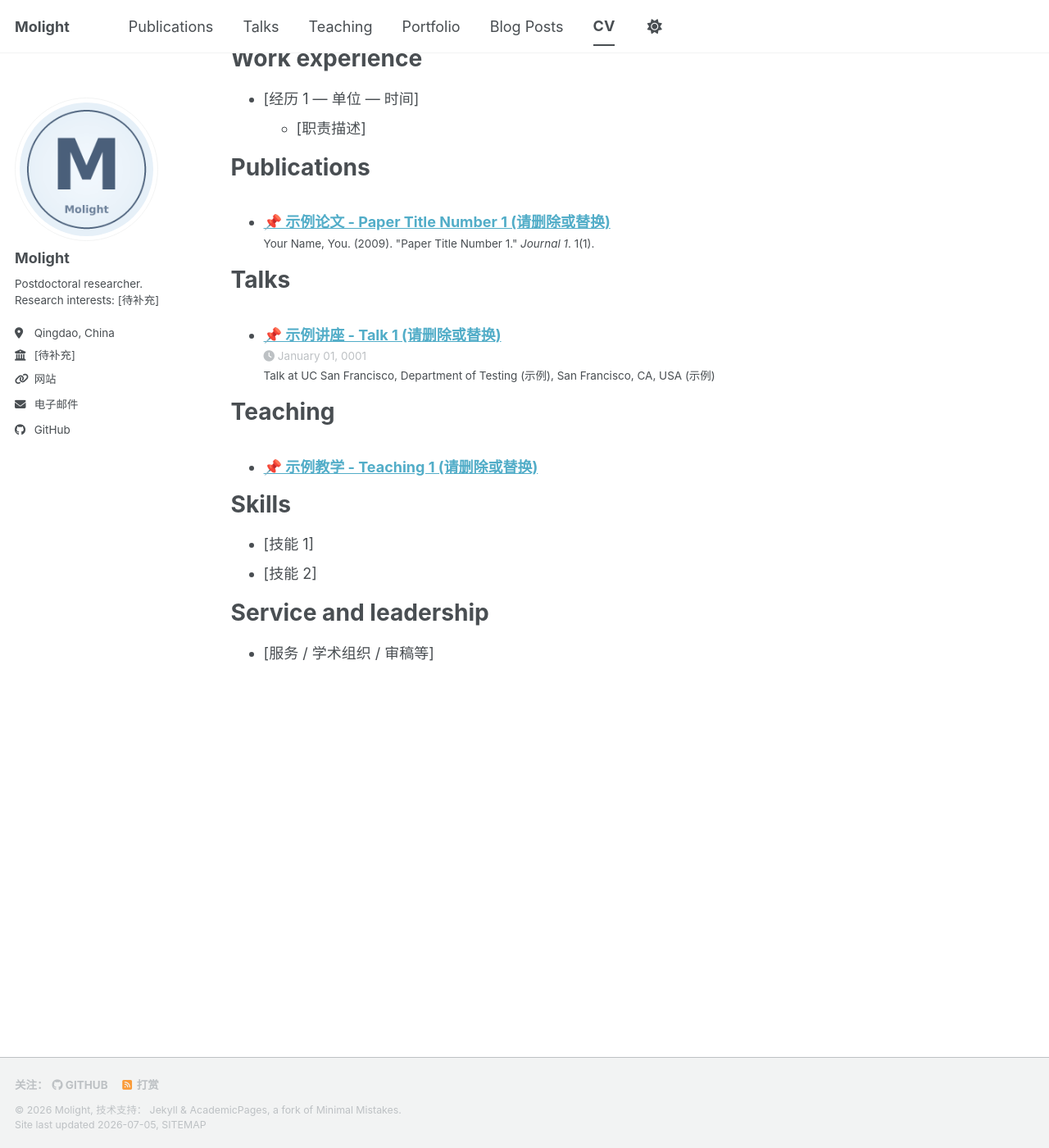
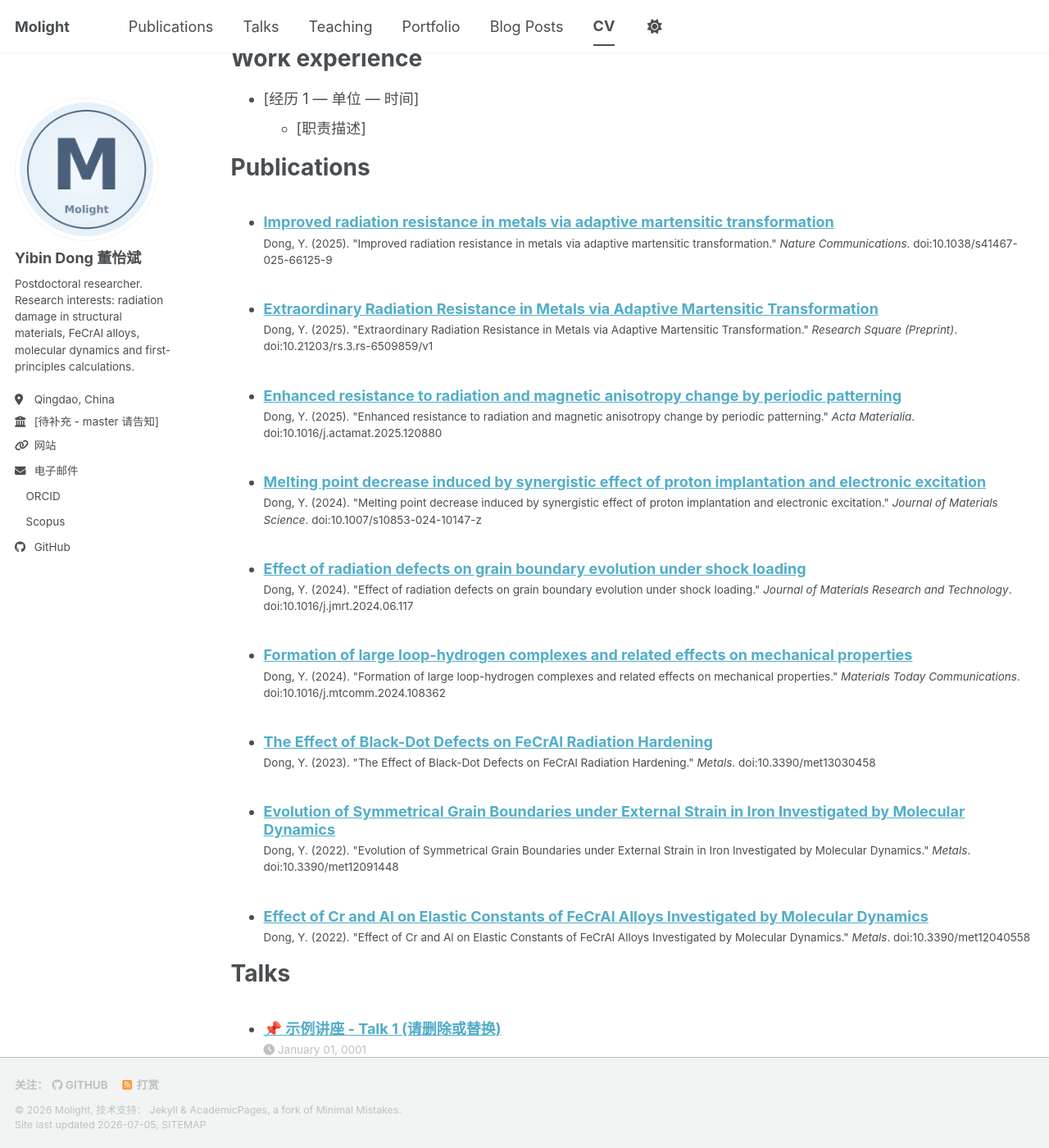
Before and after one commit to Molight/Molight.github.io, a Jekyll site: the page built from _pages/cv.md, in a window 1280 px wide and 1400 px high, scrolled down 306 px. Shown: the whole window at 82% size. Built offline with Jekyll 4.4.1, drawn with Linux system fonts in a browser that asks for light colours; a style sheet for code colours, icons or effects is not loaded.

Commit message:
👤 Fill basic author info from ORCID
- _config.yml: author.name = 'Yibin Dong 董怡斌'; bio (FeCrAl 合金/分子动力学研究方向 draft); orcid + scopus link
- _pages/about.md: 中英双语主页（董怡斌 / Yibin Dong / 研究方向 / ORCID 联系方式）
- _data/cv.json: profiles 加 ORCID + Scopus + SciProfiles
- _publications/: 从 ORCID 自动生成 9 篇论文 markdown (2022-2025，按时间倒序)
  - 2025 Nature Comm: Improved radiation resistance in metals via adaptive martensitic transformation
  - 2025 Research Square preprint: Extraordinary Radiation Resistance in Metals
  - 2025 Acta Materialia: Enhanced resistance to radiation and magnetic anisotropy change
  - 2024 J Mater Sci: Melting point decrease induced by proton implantation
  - 2024 J Mater Res Tech: Effect of radiation defects on grain boundary evolution
  - 2024 Mater Today Commun: Formation of large loop-hydrogen complexes
  - 2023 Metals: The Effect of Black-Dot Defects on FeCrAl Radiation Hardening
  - 2022 Metals: Evolution of Symmetrical Grain Boundaries under External Strain in Iron
  - 2022 Metals: Effect of Cr and Al on Elastic Constants of FeCrAl Alloys
- 删除示例论文文件

仍待 master 补充：employer / email / education

```diff
--- a/_config.yml
+++ b/_config.yml
@@ -24,13 +24,13 @@ repository               : "Molight/Molight.github.io"
 author:
   # Biographic information
   avatar           : "profile.png"
-  name             : "Molight"
+  name             : "Yibin Dong 董怡斌"
   pronouns         : # example: "she/her"
-  bio              : "Postdoctoral researcher. Research interests: [待补充]"
+  bio              : "Postdoctoral researcher. Research interests: radiation damage in structural materials, FeCrAl alloys, molecular dynamics and first-principles calculations."
   location         : "Qingdao, China"
-  employer         : "[待补充]"
+  employer         : "[待补充 - master 请告知]"
   uri              : https://Molight.github.io
-  email            : "[待补充]"
+  email            : "[待补充 - master 请告知]"
 
   # Academic websites
   academia         : # URL
@@ -38,12 +38,12 @@ author:
   googlescholar    : # URL
   inspire-hep      : # URL
   impactstory      : # URL
-  orcid            : # URL
+  orcid            : "https://orcid.org/0000-0003-3933-5783"
   semantic         : # URL
   ssrn             : # URL
   pubmed           : # URL
   researchgate     : # URL
-  scopus           : # URL
+  scopus           : "http://www.scopus.com/inward/authorDetails.url?authorID=57552229300"
   zotero           : # URL
 
 
--- a/_publications/0001-01-01-example-paper.md
+++ /dev/null
@@ -1,14 +0,0 @@
----
-title: "📌 示例论文 - Paper Title Number 1 (请删除或替换)"
-collection: publications
-category: manuscripts
-permalink: /publication/0001-01-01-example-paper
-excerpt: '📌 这是一个模板示例，请删除此文件或按此格式新增真实论文。This is a template example.'
-date: 0001-01-01
-venue: 'Journal 1 (示例)'
-slidesurl: 'https://academicpages.github.io/files/slides1.pdf'
-paperurl: 'https://academicpages.github.io/files/paper1.pdf'
-bibtexurl: 'https://academicpages.github.io/files/bibtex1.bib'
-citation: 'Your Name, You. (2009). &quot;Paper Title Number 1.&quot; <i>Journal 1</i>. 1(1).'
----
-The contents above will be part of a list of publications, if the user clicks the link for the publication than the contents of section will be rendered as a full page, allowing you to provide more information about the paper for the reader. When publications are displayed as a single page, the contents of the above "citation" field will automatically be included below this section in a smaller font.
--- /dev/null
+++ b/_publications/2022-04-01-cr-al-elastic-constants-fecral.md
@@ -0,0 +1,17 @@
+---
+title: "Effect of Cr and Al on Elastic Constants of FeCrAl Alloys Investigated by Molecular Dynamics"
+collection: publications
+category: manuscripts
+permalink: /publication/2022-04-01-cr-al-elastic-constants-fecral
+excerpt: '📌 Metals (2022)'
+date: 2022-04-01
+venue: 'Metals'
+paperurl: 'https://doi.org/10.3390/met12040558'
+citation: 'Dong, Y. (2022). "Effect of Cr and Al on Elastic Constants of FeCrAl Alloys Investigated by Molecular Dynamics." <i>Metals</i>. doi:10.3390/met12040558'
+---
+
+## Abstract
+
+This paper is part of Yibin Dong's research on radiation damage in metals and FeCrAl alloys. See the [full paper](https://doi.org/10.3390/met12040558) at Metals.
+
+**DOI**: [10.3390/met12040558](https://doi.org/10.3390/met12040558)
--- /dev/null
+++ b/_publications/2022-09-01-grain-boundaries-strain-iron-md.md
@@ -0,0 +1,17 @@
+---
+title: "Evolution of Symmetrical Grain Boundaries under External Strain in Iron Investigated by Molecular Dynamics"
+collection: publications
+category: manuscripts
+permalink: /publication/2022-09-01-grain-boundaries-strain-iron-md
+excerpt: '📌 Metals (2022)'
+date: 2022-09-01
+venue: 'Metals'
+paperurl: 'https://doi.org/10.3390/met12091448'
+citation: 'Dong, Y. (2022). "Evolution of Symmetrical Grain Boundaries under External Strain in Iron Investigated by Molecular Dynamics." <i>Metals</i>. doi:10.3390/met12091448'
+---
+
+## Abstract
+
+This paper is part of Yibin Dong's research on radiation damage in metals and FeCrAl alloys. See the [full paper](https://doi.org/10.3390/met12091448) at Metals.
+
+**DOI**: [10.3390/met12091448](https://doi.org/10.3390/met12091448)
--- /dev/null
+++ b/_publications/2023-03-01-black-dot-defects-fecral-radiation-hardening.md
@@ -0,0 +1,17 @@
+---
+title: "The Effect of Black-Dot Defects on FeCrAl Radiation Hardening"
+collection: publications
+category: manuscripts
+permalink: /publication/2023-03-01-black-dot-defects-fecral-radiation-hardening
+excerpt: '📌 Metals (2023)'
+date: 2023-03-01
+venue: 'Metals'
+paperurl: 'https://doi.org/10.3390/met13030458'
+citation: 'Dong, Y. (2023). "The Effect of Black-Dot Defects on FeCrAl Radiation Hardening." <i>Metals</i>. doi:10.3390/met13030458'
+---
+
+## Abstract
+
+This paper is part of Yibin Dong's research on radiation damage in metals and FeCrAl alloys. See the [full paper](https://doi.org/10.3390/met13030458) at Metals.
+
+**DOI**: [10.3390/met13030458](https://doi.org/10.3390/met13030458)
--- /dev/null
+++ b/_publications/2024-03-01-large-loop-hydrogen-complexes.md
@@ -0,0 +1,17 @@
+---
+title: "Formation of large loop-hydrogen complexes and related effects on mechanical properties"
+collection: publications
+category: manuscripts
+permalink: /publication/2024-03-01-large-loop-hydrogen-complexes
+excerpt: '📌 Materials Today Communications (2024)'
+date: 2024-03-01
+venue: 'Materials Today Communications'
+paperurl: 'https://doi.org/10.1016/j.mtcomm.2024.108362'
+citation: 'Dong, Y. (2024). "Formation of large loop-hydrogen complexes and related effects on mechanical properties." <i>Materials Today Communications</i>. doi:10.1016/j.mtcomm.2024.108362'
+---
+
+## Abstract
+
+This paper is part of Yibin Dong's research on radiation damage in metals and FeCrAl alloys. See the [full paper](https://doi.org/10.1016/j.mtcomm.2024.108362) at Materials Today Communications.
+
+**DOI**: [10.1016/j.mtcomm.2024.108362](https://doi.org/10.1016/j.mtcomm.2024.108362)
--- /dev/null
+++ b/_publications/2024-07-01-radiation-defects-grain-boundary-shock.md
@@ -0,0 +1,17 @@
+---
+title: "Effect of radiation defects on grain boundary evolution under shock loading"
+collection: publications
+category: manuscripts
+permalink: /publication/2024-07-01-radiation-defects-grain-boundary-shock
+excerpt: '📌 Journal of Materials Research and Technology (2024)'
+date: 2024-07-01
+venue: 'Journal of Materials Research and Technology'
+paperurl: 'https://doi.org/10.1016/j.jmrt.2024.06.117'
+citation: 'Dong, Y. (2024). "Effect of radiation defects on grain boundary evolution under shock loading." <i>Journal of Materials Research and Technology</i>. doi:10.1016/j.jmrt.2024.06.117'
+---
+
+## Abstract
+
+This paper is part of Yibin Dong's research on radiation damage in metals and FeCrAl alloys. See the [full paper](https://doi.org/10.1016/j.jmrt.2024.06.117) at Journal of Materials Research and Technology.
+
+**DOI**: [10.1016/j.jmrt.2024.06.117](https://doi.org/10.1016/j.jmrt.2024.06.117)
--- /dev/null
+++ b/_publications/2024-10-01-melting-point-decrease-proton-implantation.md
@@ -0,0 +1,17 @@
+---
+title: "Melting point decrease induced by synergistic effect of proton implantation and electronic excitation"
+collection: publications
+category: manuscripts
+permalink: /publication/2024-10-01-melting-point-decrease-proton-implantation
+excerpt: '📌 Journal of Materials Science (2024)'
+date: 2024-10-01
+venue: 'Journal of Materials Science'
+paperurl: 'https://doi.org/10.1007/s10853-024-10147-z'
+citation: 'Dong, Y. (2024). "Melting point decrease induced by synergistic effect of proton implantation and electronic excitation." <i>Journal of Materials Science</i>. doi:10.1007/s10853-024-10147-z'
+---
+
+## Abstract
+
+This paper is part of Yibin Dong's research on radiation damage in metals and FeCrAl alloys. See the [full paper](https://doi.org/10.1007/s10853-024-10147-z) at Journal of Materials Science.
+
+**DOI**: [10.1007/s10853-024-10147-z](https://doi.org/10.1007/s10853-024-10147-z)
--- /dev/null
+++ b/_publications/2025-08-01-enhanced-resistance-periodic-patterning.md
@@ -0,0 +1,17 @@
+---
+title: "Enhanced resistance to radiation and magnetic anisotropy change by periodic patterning"
+collection: publications
+category: manuscripts
+permalink: /publication/2025-08-01-enhanced-resistance-periodic-patterning
+excerpt: '📌 Acta Materialia (2025)'
+date: 2025-08-01
+venue: 'Acta Materialia'
+paperurl: 'https://doi.org/10.1016/j.actamat.2025.120880'
+citation: 'Dong, Y. (2025). "Enhanced resistance to radiation and magnetic anisotropy change by periodic patterning." <i>Acta Materialia</i>. doi:10.1016/j.actamat.2025.120880'
+---
+
+## Abstract
+
+This paper is part of Yibin Dong's research on radiation damage in metals and FeCrAl alloys. See the [full paper](https://doi.org/10.1016/j.actamat.2025.120880) at Acta Materialia.
+
+**DOI**: [10.1016/j.actamat.2025.120880](https://doi.org/10.1016/j.actamat.2025.120880)
--- /dev/null
+++ b/_publications/2025-09-01-extraordinary-radiation-resistance-preprint.md
@@ -0,0 +1,17 @@
+---
+title: "Extraordinary Radiation Resistance in Metals via Adaptive Martensitic Transformation"
+collection: publications
+category: manuscripts
+permalink: /publication/2025-09-01-extraordinary-radiation-resistance-preprint
+excerpt: '📌 Research Square (Preprint) (2025)'
+date: 2025-09-01
+venue: 'Research Square (Preprint)'
+paperurl: 'https://doi.org/10.21203/rs.3.rs-6509859/v1'
+citation: 'Dong, Y. (2025). "Extraordinary Radiation Resistance in Metals via Adaptive Martensitic Transformation." <i>Research Square (Preprint)</i>. doi:10.21203/rs.3.rs-6509859/v1'
+---
+
+## Abstract
+
+This paper is part of Yibin Dong's research on radiation damage in metals and FeCrAl alloys. See the [full paper](https://doi.org/10.21203/rs.3.rs-6509859/v1) at Research Square (Preprint).
+
+**DOI**: [10.21203/rs.3.rs-6509859/v1](https://doi.org/10.21203/rs.3.rs-6509859/v1)
--- /dev/null
+++ b/_publications/2025-10-01-improved-radiation-resistance-martensitic.md
@@ -0,0 +1,17 @@
+---
+title: "Improved radiation resistance in metals via adaptive martensitic transformation"
+collection: publications
+category: manuscripts
+permalink: /publication/2025-10-01-improved-radiation-resistance-martensitic
+excerpt: '📌 Nature Communications (2025)'
+date: 2025-10-01
+venue: 'Nature Communications'
+paperurl: 'https://doi.org/10.1038/s41467-025-66125-9'
+citation: 'Dong, Y. (2025). "Improved radiation resistance in metals via adaptive martensitic transformation." <i>Nature Communications</i>. doi:10.1038/s41467-025-66125-9'
+---
+
+## Abstract
+
+This paper is part of Yibin Dong's research on radiation damage in metals and FeCrAl alloys. See the [full paper](https://doi.org/10.1038/s41467-025-66125-9) at Nature Communications.
+
+**DOI**: [10.1038/s41467-025-66125-9](https://doi.org/10.1038/s41467-025-66125-9)
```
Also changed, not shown: _data/cv.json (+18 -13 lines), _pages/about.md (+14 -6 lines).
